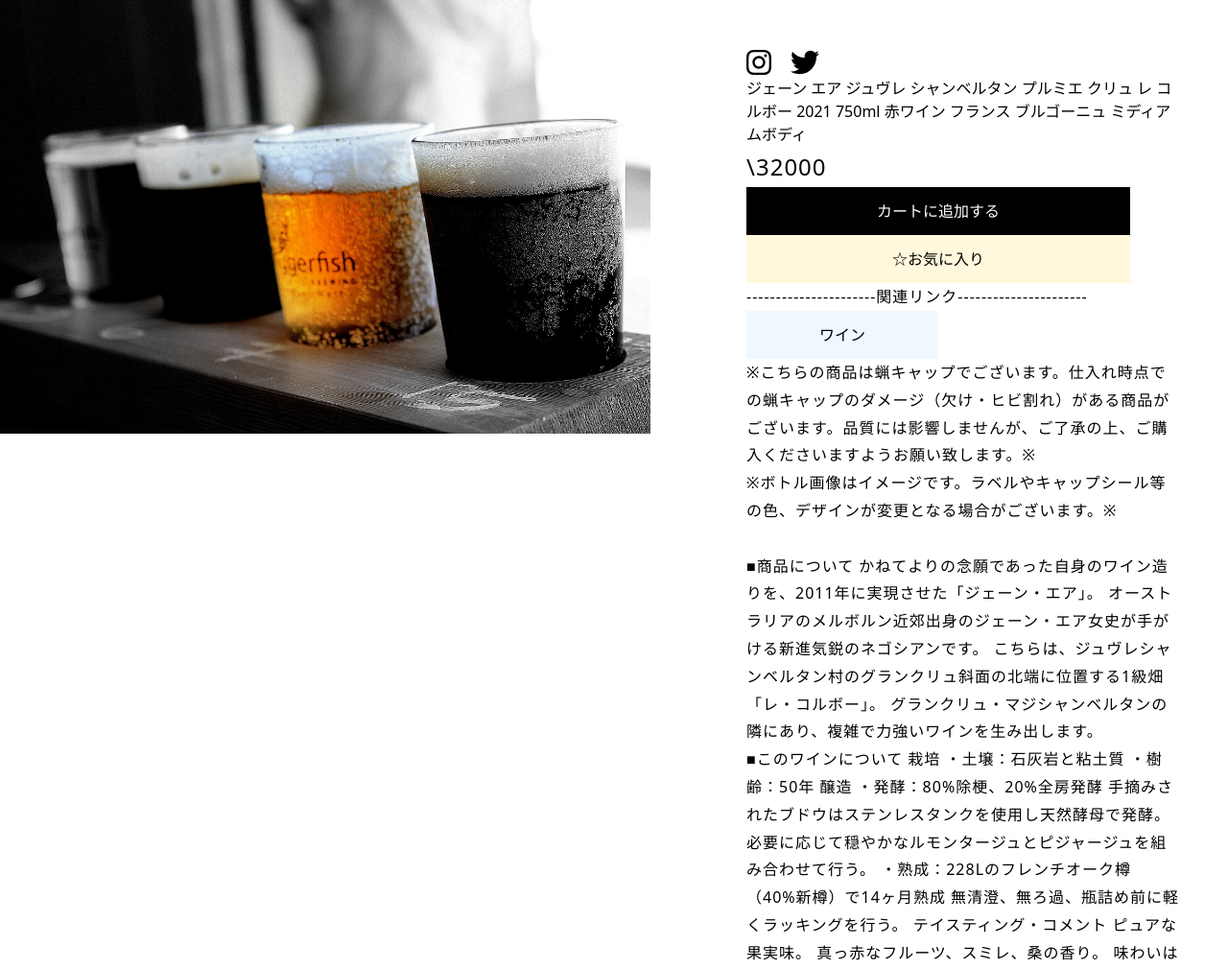
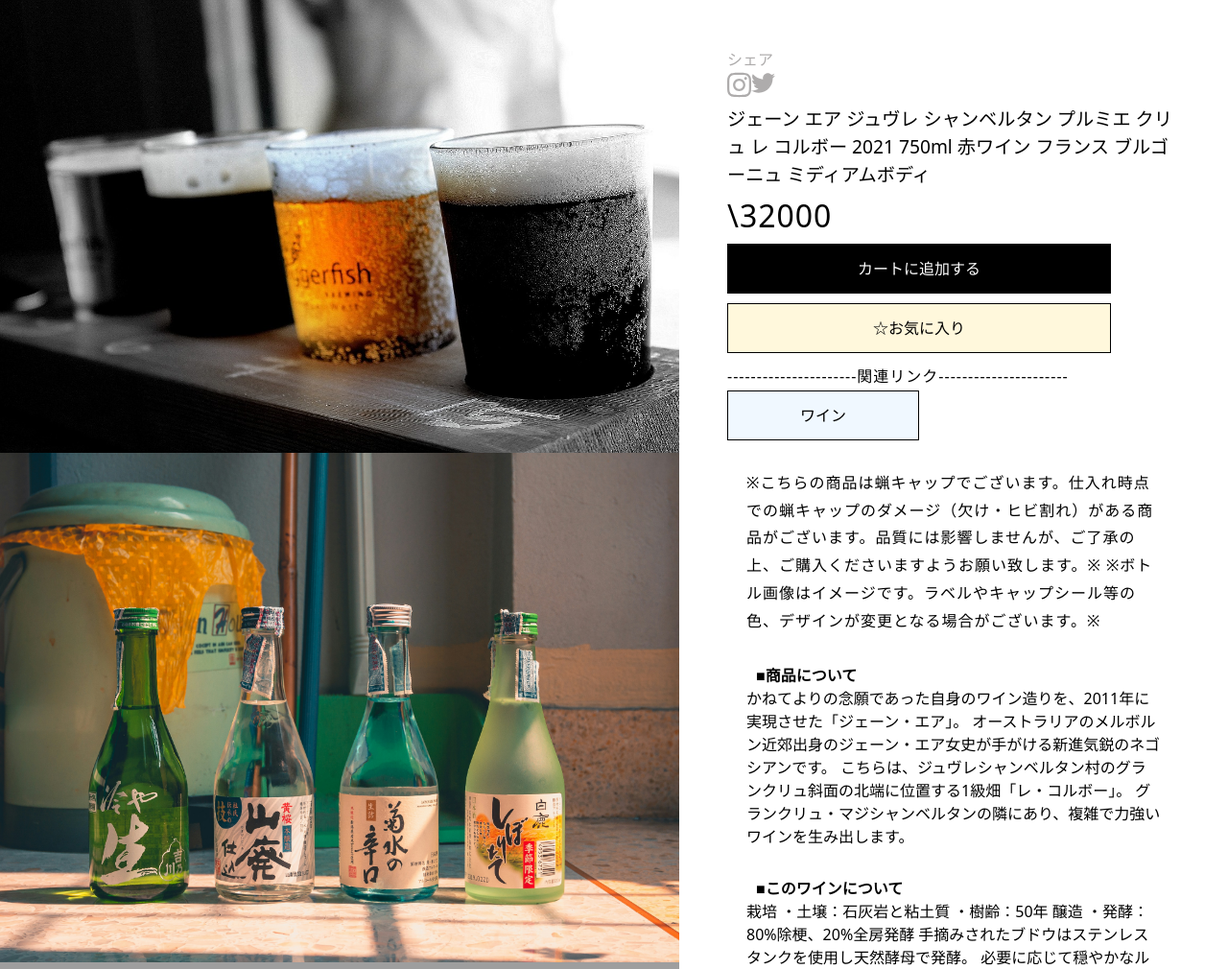
Before and after one commit to A-sato0422/team_product, a PHP site: page /product.html in a window 1280 px wide. Shown: the part 100-1110 px from the top of the page at 96% size. Run offline with PHP 8.4, Linux system fonts and the light colour scheme; some libraries are stand-ins or nearby versions; grey boxes are pictures that could not be loaded.

Commit message:
JavaScript実行前

```diff
--- a/product.css
+++ b/product.css
@@ -4,12 +4,37 @@
   display: flex;
 }
 
-.share {
+.shopping-title h1 {
+ font-size: 120%;
+}
+
+.shopping-button button {
+  margin-bottom: 10px;
+  border: 1px solid black;
+}
+
+.share-img {
+ width: 50px;
+  height: 50px;
+  margin-bottom: 10px;
+
+}
+
+.share-img h4 {
+  color: rgb(174, 172, 172)
+}
+
+.share-img ul {
   display: flex;
-  margin-right: 10px;
-  width: 30px;
-  height: 30px;
+  justify-content: center;
+
 }
+
+.share-img li {
+  list-style: none;
+}
+
+
 
 .image-field {
   position: sticky;
@@ -30,13 +55,13 @@ img {
 .letter-field {
   /* background: green; */
   flex: 1;
-  padding-left: 100px;
+  padding-left: 50px;
   padding-right: 50px;
   padding-top: 50px;
 }
 
 .price {
-  font-size: 150%;
+  font-size: 200%;
 }
 
 .cart-button {
@@ -62,3 +87,19 @@ img {
   min-width: 200px;
   line-height: 50px;
 }
+
+.warning {
+  margin: 10px;
+  padding: 10px;
+}
+
+.text {
+  margin: 10px;
+  padding: 10px;
+}
+
+.text-title {
+  margin: 5px;
+  padding: 5px;
+  font-weight: bold;
+}
--- a/product.html
+++ b/product.html
@@ -32,89 +32,110 @@
     <main>
         <div class="main">
             <div class="image-field">
-                <img src="./img/carousel02.jpg" alt="お酒">
+              <ul>
+                <li><img src="./img/carousel02.jpg" alt="お酒"></li>
+                <li><img src="./img/carousel01.jpg" alt="お酒"></li>
+                <li><img src="./img/carousel03.jpg" alt="お酒"></li>
+              </ul>
             </div>
             <div class="letter-field">
-                <p class="share"><img src="./img/instagram.svg" alt="Instagram" style="margin-right: 20px;"><img src="./img/twitter (1).svg" alt="twitter" ></p>
+                <div class="share-img">
+                    <h4>シェア</h4>
+                  <ul>
+                    <li><img src="./img/instagram .svg" alt="Instagram"></li>
+                    <li><img src="./img/twitter .svg" alt="X"></li>
+                  </ul>
+                </div>
+                <div class="shopping-title">
                 <h1>ジェーン エア ジュヴレ シャンベルタン プルミエ クリュ レ コルボー 2021 750ml 赤ワイン フランス ブルゴーニュ ミディアムボディ</h1>
+                </div>
                 <p class="price">\32000</p>
+             <div class="shopping-button">
                 <button type="button" class="cart-button">カートに追加する</button>
                 <button type="button" class="like-button">☆お気に入り</button>
                 <p>----------------------関連リンク----------------------</p>
                 <button type="button" class="category-button">ワイン</button>
-                <p>※こちらの商品は蝋キャップでございます。仕入れ時点での蝋キャップのダメージ（欠け・ヒビ割れ）がある商品がございます。品質には影響しませんが、ご了承の上、ご購入くださいますようお願い致します。※<br>
-
-                    ※ボトル画像はイメージです。ラベルやキャップシール等の色、デザインが変更となる場合がございます。※<br>
-
-                    <br>■商品について
-                    かねてよりの念願であった自身のワイン造りを、2011年に実現させた「ジェーン・エア」。
-
-                    オーストラリアのメルボルン近郊出身のジェーン・エア女史が手がける新進気鋭のネゴシアンです。
-
-                    こちらは、ジュヴレシャンベルタン村のグランクリュ斜面の北端に位置する1級畑「レ・コルボー」。
-
-                    グランクリュ・マジシャンベルタンの隣にあり、複雑で力強いワインを生み出します。
-
-                    <br>■このワインについて
-
+             </div>
+            <div class="warning">
+                <p>※こちらの商品は蝋キャップでございます。仕入れ時点での蝋キャップのダメージ（欠け・ヒビ割れ）がある商品がございます。品質には影響しませんが、ご了承の上、ご購入くださいますようお願い致します。※
+                ※ボトル画像はイメージです。ラベルやキャップシール等の色、デザインが変更となる場合がございます。※</p>
+            </div>
+            <div class="text">
+            <span class="text-title">
+                ■商品について<br>
+            </span>
+                かねてよりの念願であった自身のワイン造りを、2011年に実現させた「ジェーン・エア」。
+                オーストラリアのメルボルン近郊出身のジェーン・エア女史が手がける新進気鋭のネゴシアンです。
+                こちらは、ジュヴレシャンベルタン村のグランクリュ斜面の北端に位置する1級畑「レ・コルボー」。
+                グランクリュ・マジシャンベルタンの隣にあり、複雑で力強いワインを生み出します。
+            </div>
+            <div class="text">
+              <span class="text-title">
+                ■このワインについて <br>
+              </span>
                     栽培
                     ・土壌：石灰岩と粘土質
                     ・樹齢：50年
-
                     醸造
                     ・発酵：80%除梗、20%全房発酵
                     手摘みされたブドウはステンレスタンクを使用し天然酵母で発酵。
                     必要に応じて穏やかなルモンタージュとピジャージュを組み合わせて行う。
-
                     ・熟成：228Lのフレンチオーク樽（40%新樽）で14ヶ月熟成
                     無清澄、無ろ過、瓶詰め前に軽くラッキングを行う。
-
                     テイスティング・コメント
                     ピュアな果実味。
                     真っ赤なフルーツ、スミレ、桑の香り。
-
                     味わいは繊細な酸味とミネラルの緊張感。
                     しっかりとしたタンニンを持っている。
-
                     濃厚なレッドチェリーとシナモンのフレーバーがフィニッシュに残る。
-
                     ※インポーター資料より引用
-
-                    <br>■飲み頃温度
+            </div>
+            <div class="text">
+                <span class="text-title">
+                    ■飲み頃温度 <br>
+                </span>
                     16〜18℃
-
-                    <br>■オススメ料理
+            </div>
+            <div class="text">
+                <span class="text-title">
+                    ■オススメ料理 <br>
+                </span>
                     仔牛のタルタル
                     ポルチーニ茸のリゾット
                     すき焼き
                     コンテ チーズ（ハードタイプ）
-
-                    <br>■ネゴシアンとは
+            </div>
+            <div class="text">
+                <span class="text-title">
+                    ■ネゴシアンとは <br>
+                </span>
                     ネゴシアン（Negociant）とは、フランス語で「卸売業者」や「卸売商」を意味する言葉。
-
                     特にワインの流通に携わる業者を指すことが一般的です（Negociant en vins）。
-
                     その中でもブルゴーニュなどの小規模生産者が多い地区では、自社ではブドウの栽培は行わずに、農家から仕入れたブドウやブドウ果汁でワインを醸造。
-
                     自社ブランドとして出荷する生産者のことを指し、日本でもこの意味合いで使われることが多くなっています。
-
-                    <br>■ジュヴレ・シャンベルタンについて
+            </div>
+            <div class="text">
+                <span class="text-title">
+                    ■ジュヴレ・シャンベルタンについて <br>
+                </span>
                     かの「ナポレオン」が愛した「ジュヴレ・シャンベルタン」の始まりは640年、コート・ド・ニュイ最大にして最多のグラン・クリュを持ち、ブルゴーニュ地方の中で最高峰を誇る赤ワインを多く生み出しています。
-
                     村の南側、標高260〜320mの斜面に9つのグラン・クリュが並び、プルミエ・クリュは標高280〜380mにあり斜面の上部（浅い褐色の石灰岩土壌）を占めています。
-
                     次に村名アペラシオンの畑が、褐色のカルシウムと褐色の石灰岩の土壌にあります。
-
                     ブドウは台地から運ばれた赤い泥土と崩落土に覆われた泥灰土でよく育ち、これらの小石はワインにエレガンスとフィネスを与え、貝の化石を含んだ泥灰土はボディ、堅固さを与えています。
-
-                    <br>■原産地呼称
+            </div>
+            <div class="text">
+                <span class="text-title">
+                    ■原産地呼称 <br>
+                </span>
                     AOC. GEVREY CHAMBERTIN（ジュヴレ・シャンベルタン）
-
-                    <br>■格付
+            </div>
+            <div class="text">
+                <span class="text-title">
+                    ■格付 <br>
+                </span>
                     1級畑（プルミエ・クリュ）
-
-
-
+            </div>
+            <div class="text">
                     原産国/地域：フランス　ブルゴーニュ（コート・ド・ニュイ：ジュヴレ・シャンベルタン）
                     度数：13%
                     容量：750ml
@@ -123,7 +144,7 @@
                     ※ただし、14時までに決済確認、振り込み確認がとれた場合のみとなります。
                     発送予定日：2024年05月24日にお届け予定です。
                     ※配送状況によりご希望のお届け日に沿えない場合がございます。
-                </p>
+            </div>
             </div>
 
         </div>
```
Also changed, not shown: product.js (added, +11 -0 lines), img/instagram .svg (added), img/instagram.svg (deleted), img/twitter (1).svg (deleted), img/twitter .svg (added).
